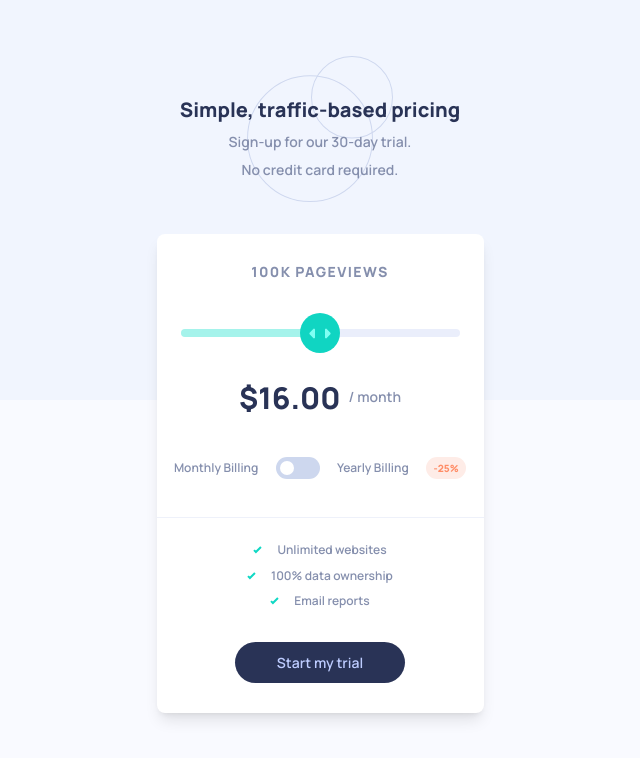
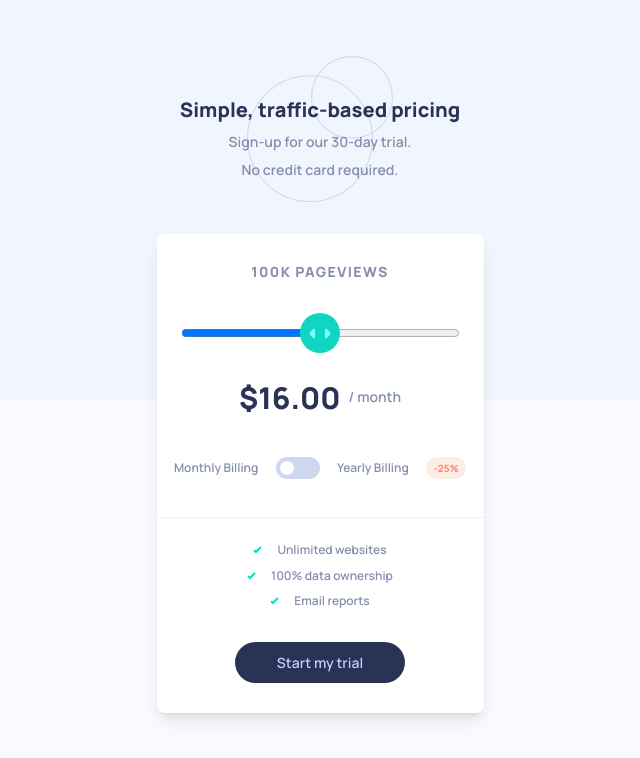
Before and after one commit to farhang103/interactive-pricing-component, a React (Create React App) app: page / in a window 1280 px wide. Shown: the top 758 px of the page, without its empty margins (320-960 px from the left). Built offline with nearby package versions, Linux system fonts and the light colour scheme.

Commit message:
interactive slider

```diff
--- a/src/components/SliderBar.js
+++ b/src/components/SliderBar.js
@@ -1,12 +1,18 @@
 import React from "react";
 import iconSlider from "../assets/icon-slider.svg";
 
-const SliderBar = () => {
+const SliderBar = ({ handleChange, value }) => {
   return (
     <div className="relative mt-5 flex h-9 w-full justify-center lg:mt-10">
       <div className="flex h-2 w-[17.4375rem] overflow-hidden rounded-full lg:w-[27.75rem]">
-        <div className="h-full w-1/2 bg-primary-fullSliderBar"></div>
-        <div className="h-full w-1/2 bg-neutral-emptySliderBar"></div>
+        <input
+          type="range"
+          className="h-full w-full"
+          min="1"
+          max="200"
+          value={value}
+          onChange={handleChange}
+        />
       </div>
       <div className="absolute -top-4 flex h-10 w-10 cursor-pointer items-center justify-center rounded-full bg-primary-sliderBackground">
         <img src={iconSlider} alt="" />
--- a/src/components/UpperPart.js
+++ b/src/components/UpperPart.js
@@ -1,17 +1,22 @@
-import React from "react";
+import React, { useState } from "react";
 import SliderBar from "./SliderBar";
 import ToggleBar from "./ToggleBar";
 
 const UpperPart = () => {
+  const [value, setVal] = useState(100);
+
+  const handleChange = (e) => {
+    setVal(e.target.value);
+  };
   return (
     <div>
-      <div className="flex h-[4.6875rem] w-full items-center justify-center text-sm font-extrabold tracking-widest text-neutral-text lg:mt-5 lg:ml-11 lg:w-1/2 lg:items-center lg:justify-start lg:pt-4 lg:pl-1">
-        100K PAGEVIEWS
+      <div className="buble flex h-[4.6875rem] w-full items-center justify-center text-sm font-extrabold tracking-widest text-neutral-text lg:mt-5 lg:ml-11 lg:w-1/2 lg:items-center lg:justify-start lg:pt-4 lg:pl-1">
+        {value}K PAGEVIEWS
       </div>
-      <SliderBar />
+      <SliderBar handleChange={handleChange} value={value} />
       <div className="flex h-16 items-center justify-center lg:absolute lg:top-8 lg:right-12">
         <p className="mr-2 text-[1.875rem] font-extrabold text-neutral-text_ctaBackground lg:text-[2.5rem]">
-          $16.00
+          ${Math.abs(value * 0.16).toFixed(2)}
         </p>
         <p className="text-sm text-neutral-text lg:text-lg">/ month</p>
       </div>
```
